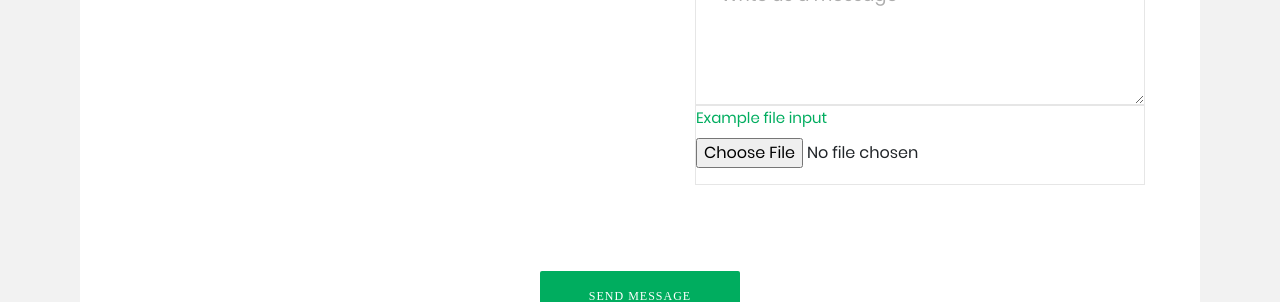
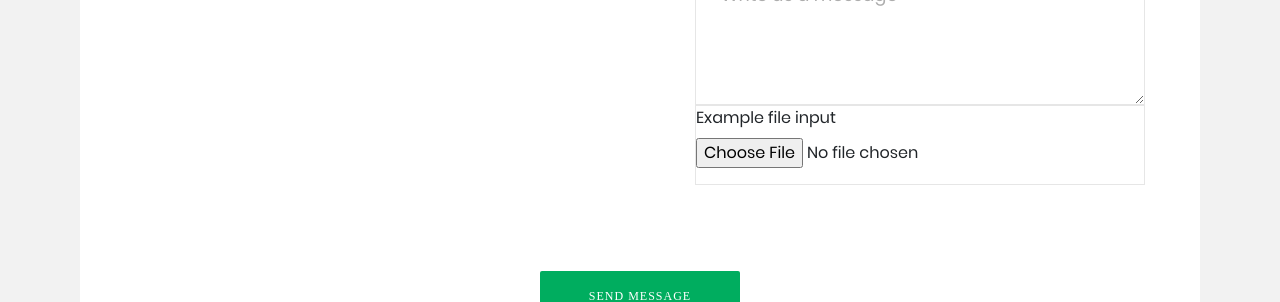
Before and after one commit to IKGapirov/IKGapirov.github.io, a Jekyll site: the page tax-consulting/index.html, which Jekyll copies as it is, in a window 1280 px wide. Shown: the part 627-929 px from the top of the page. Built offline with Jekyll 4.4.1, drawn with Linux system fonts in a browser that asks for light colours; some web fonts are replaced.

Commit message:
Update index.html

```diff
--- a/tax-consulting/index.html
+++ b/tax-consulting/index.html
@@ -68,7 +68,7 @@
 				<div class="wrap-input100">
 					<form>
 						<div class="form-group">
-								<label for="exampleFormControlFile1"><span class="txt3" >Example file input</span></label>
+							<label for="exampleFormControlFile1">Example file input</label>
 							<input type="file" class="form-control-file" id="exampleFormControlFile1">
 						</div>
 					</form>
```
Lines whose indentation alone changed are shown as unchanged.
